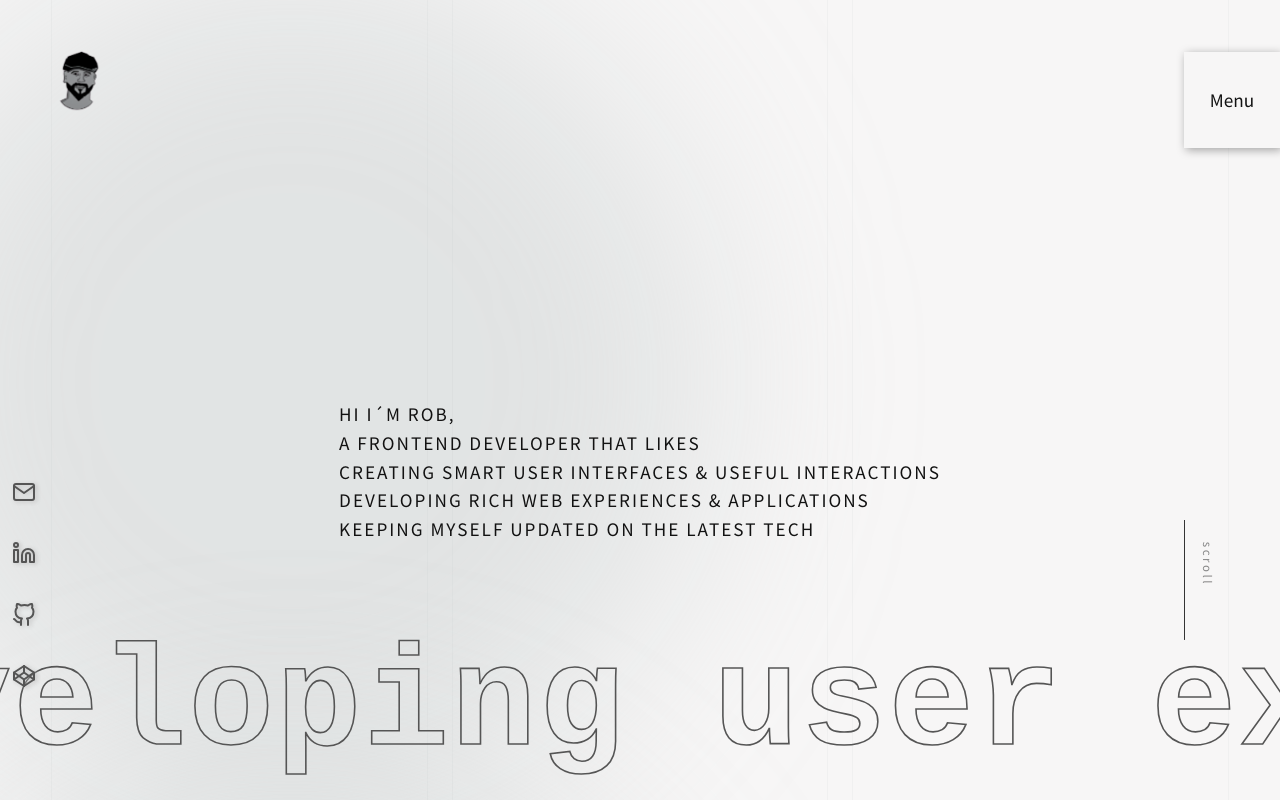
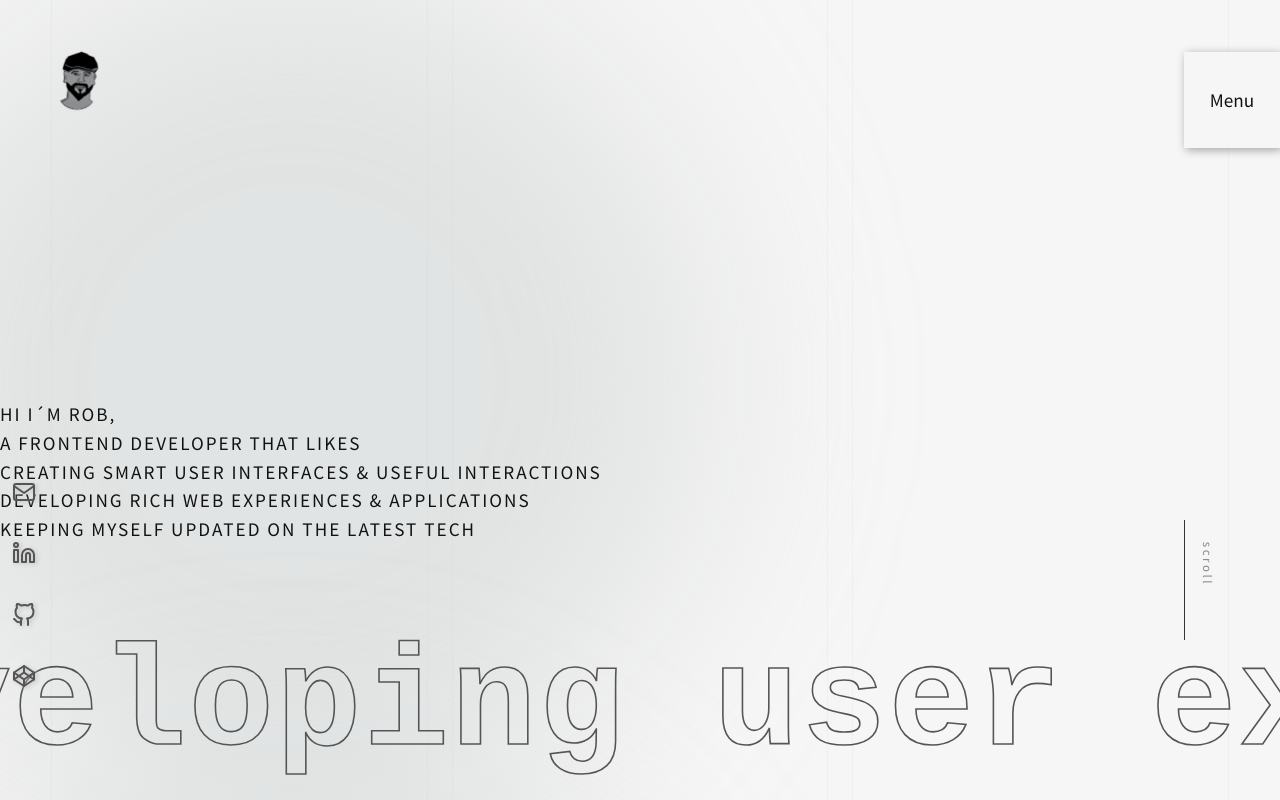
Before and after one commit to robonexx/robertwagar2024, a React (Vite) app: page / in a window 1280 px wide. Shown: the top 800 px of the page. Built offline with nearby package versions, Linux system fonts and the light colour scheme; a web font is replaced by a local one.

Commit message:
Update hero.module.scss

```diff
--- a/src/pages/home/_components/hero/hero.module.scss
+++ b/src/pages/home/_components/hero/hero.module.scss
@@ -7,6 +7,5 @@
 
 .intro_text {
   position: absolute;
-  left: 50%;
-  transform: translate(-50%);
+  width: 100%;
 }
```
